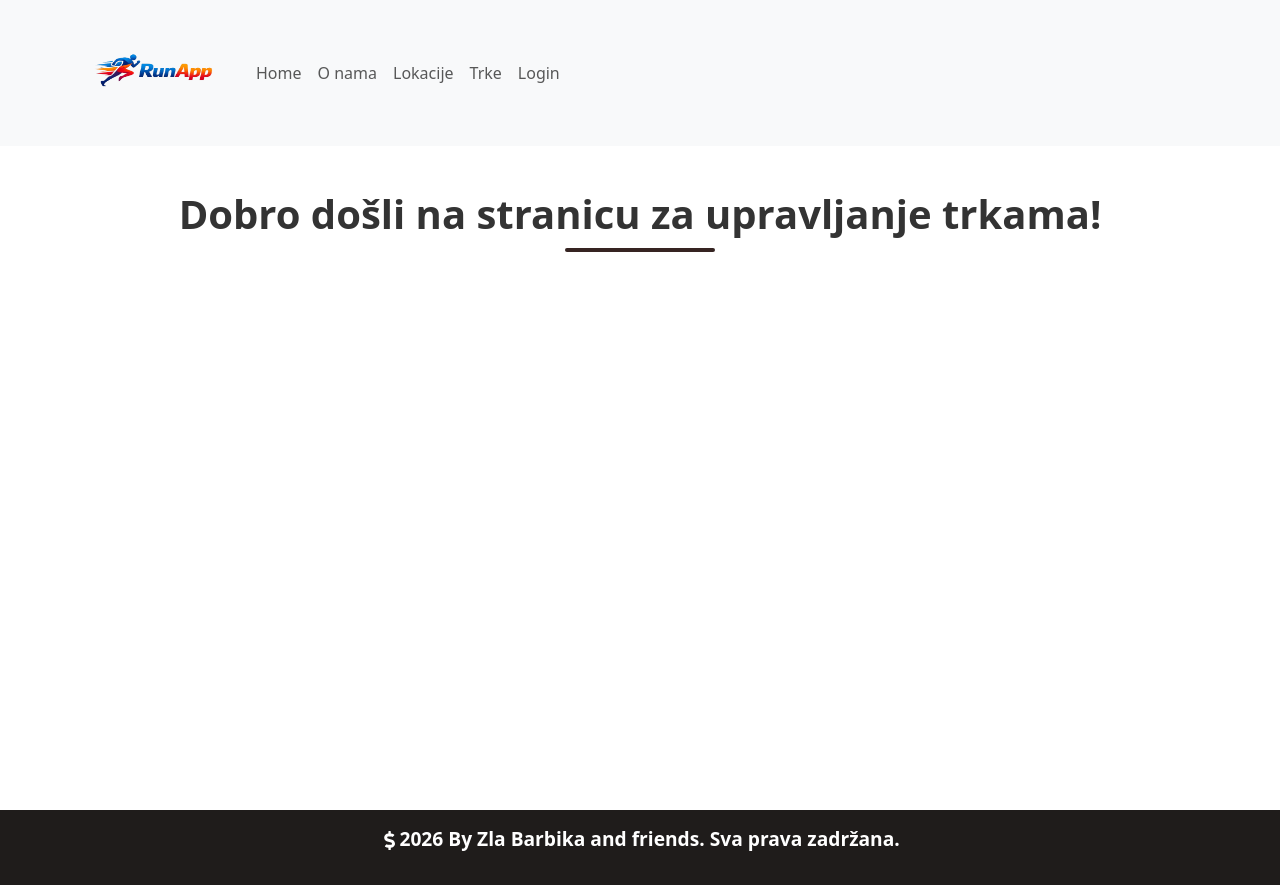
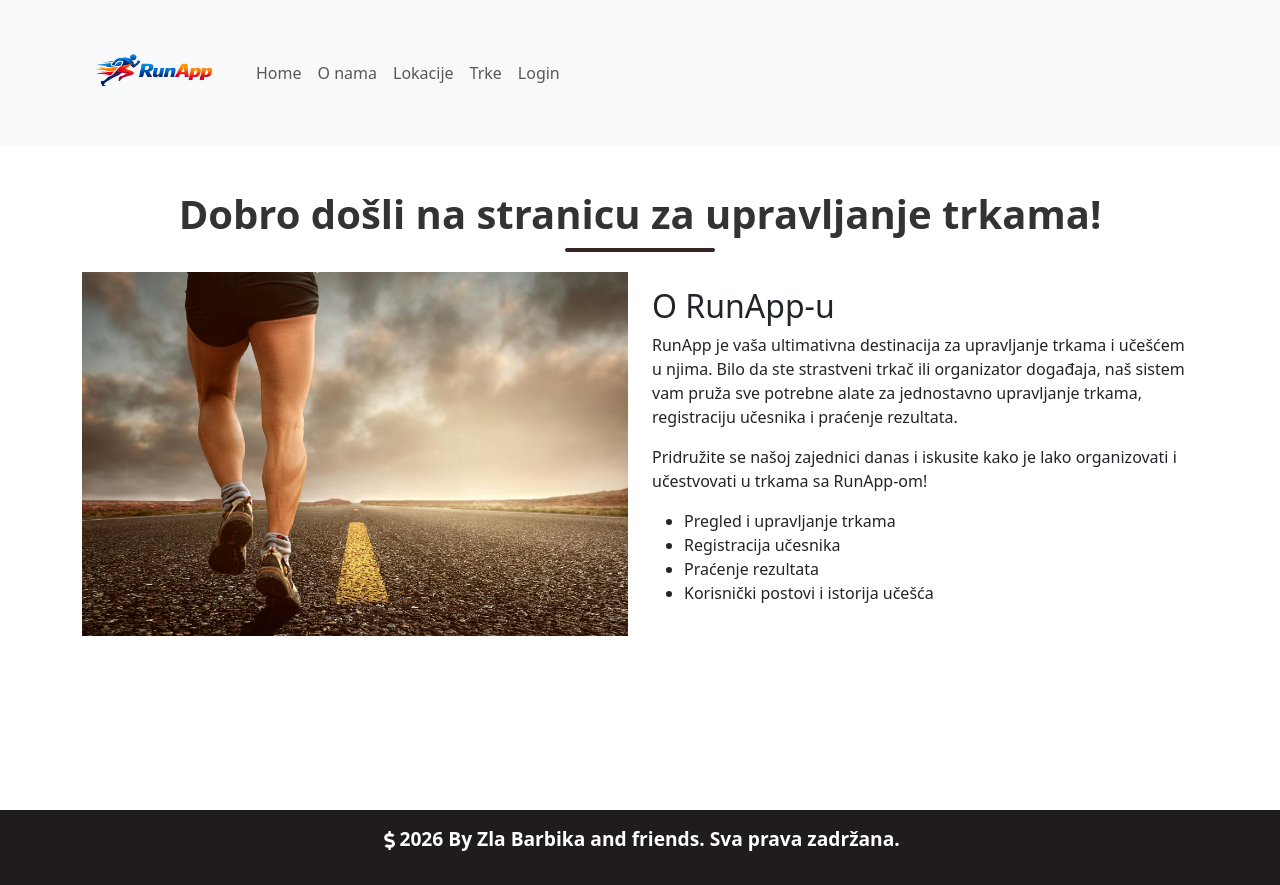
Before and after one commit to elab-development/internet-tehnologije-2025-partnerizatrcanje_20220478, a React (Create React App) app in the folder client/: page / in a window 1280 px wide. Built offline with nearby package versions, Linux system fonts and the light colour scheme.

Commit message:
Home stranica

```diff
--- a/client/src/stranice/Home.jsx
+++ b/client/src/stranice/Home.jsx
@@ -1,10 +1,37 @@
 import React from 'react';
 import GlavniNaslov from "../komponente/GlavniNaslov";
+import {Col, Image, Row} from "react-bootstrap";
+import slikaTrka from "../slike/homePhoto.jpg";
 
 const Home = () => {
     return (
         <div>
             <GlavniNaslov naslov="Dobro došli na stranicu za upravljanje trkama!" />
+            <Row>
+                <Col md={6}>
+                    <Image src={slikaTrka} alt="Trka" fluid />
+                </Col>
+                <Col md={6} className="d-flex align-items-center">
+                    <div>
+                        <h2>O RunApp-u</h2>
+                        <p>
+                            RunApp je vaša ultimativna destinacija za upravljanje trkama i učešćem u njima.
+                            Bilo da ste strastveni trkač ili organizator događaja, naš sistem vam pruža sve
+                            potrebne alate za jednostavno upravljanje trkama, registraciju učesnika i praćenje rezultata.
+                        </p>
+                        <p>
+                            Pridružite se našoj zajednici danas i iskusite kako je lako organizovati i učestvovati
+                            u trkama sa RunApp-om!
+                        </p>
+                        <ul>
+                            <li>Pregled i upravljanje trkama</li>
+                            <li>Registracija učesnika</li>
+                            <li>Praćenje rezultata</li>
+                            <li>Korisnički postovi i istorija učešća</li>
+                        </ul>
+                    </div>
+                </Col>
+            </Row>
         </div>
     );
 };
```
Also changed, not shown: client/src/slike/homePhoto.jpg (added).
